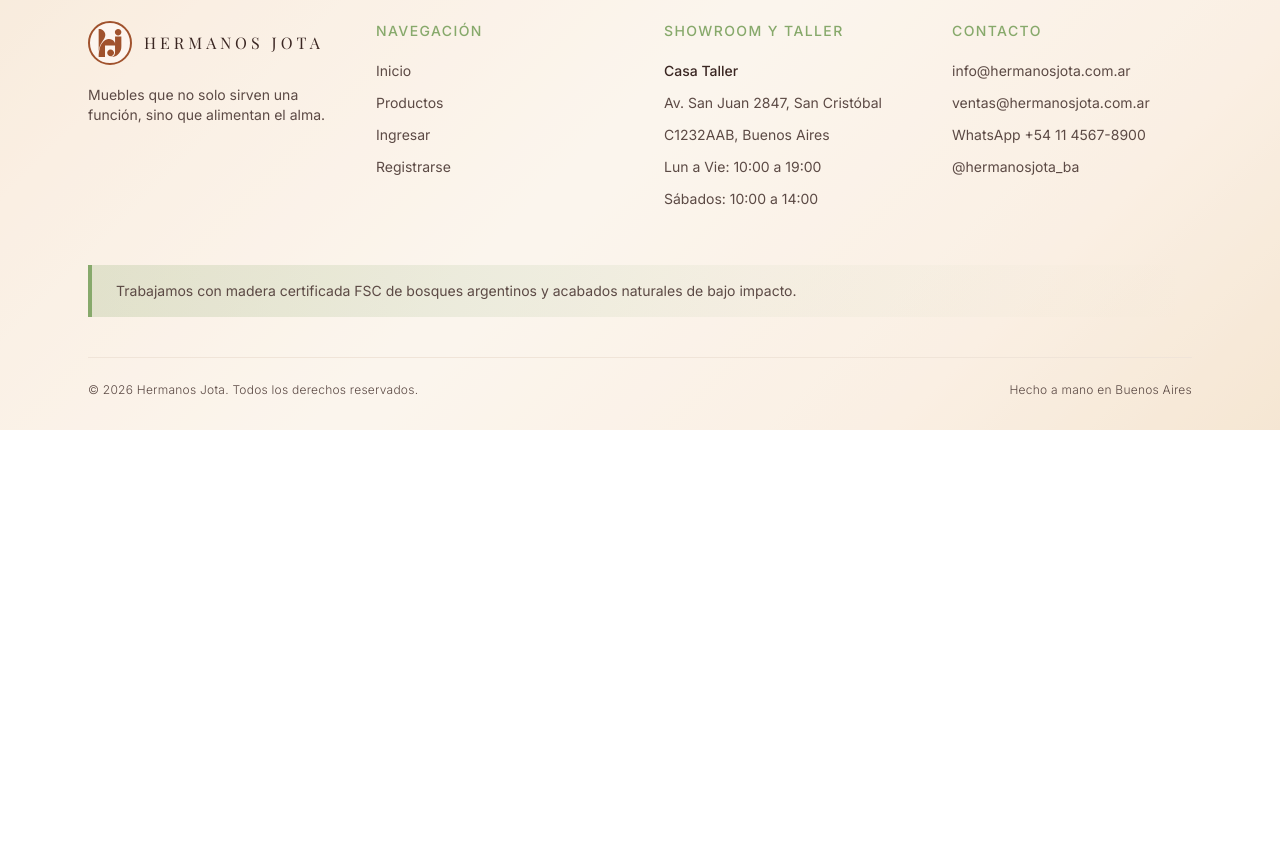
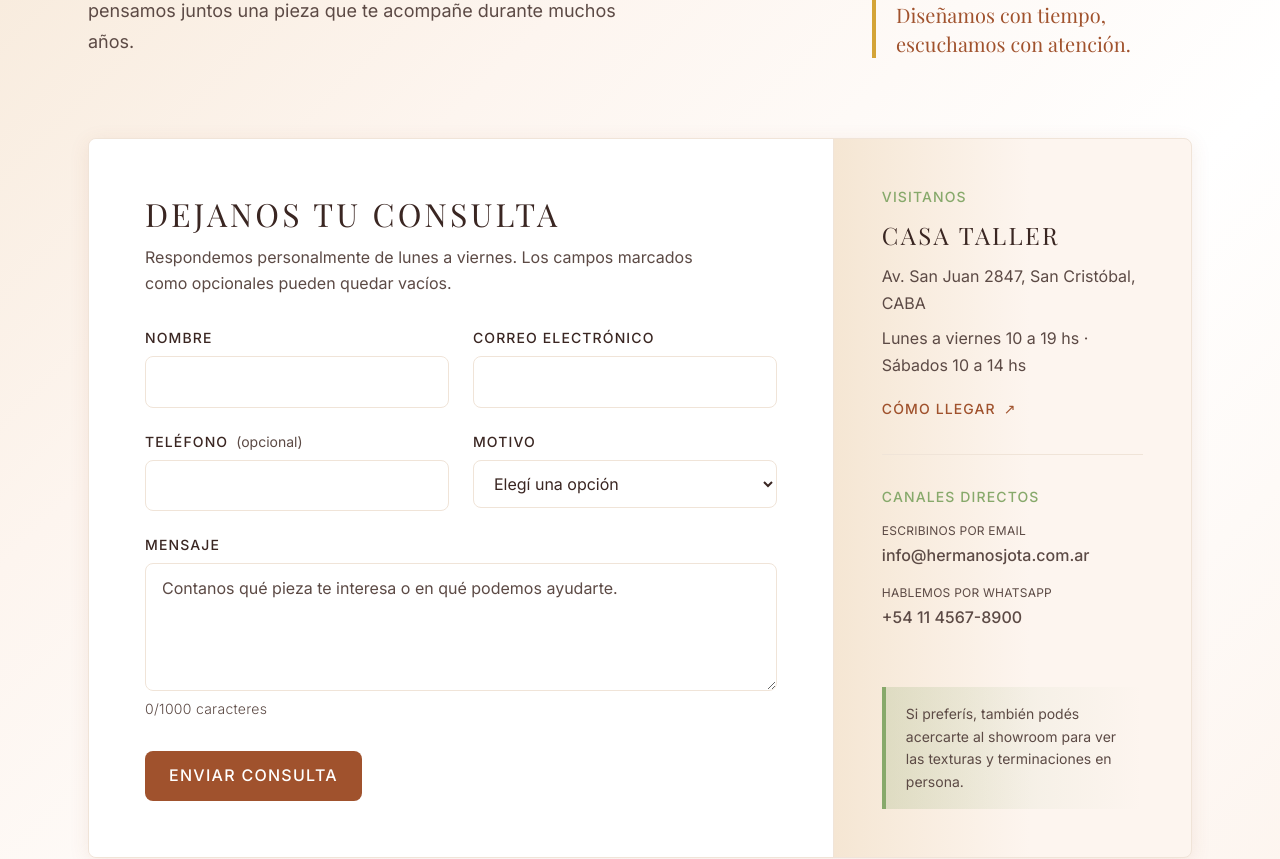
Before and after one commit to MunneLautaro/E-commerce-Muebleria-Hermanos-Jota, a React (Vite) app in the folder client/: page /contacto in a window 1280 px wide. Before the commit this address led to /. Shown: the part 380-1239 px from the top of the page. Before the commit the page ends 810 px from the top, so only its background shows below. Built offline with nearby package versions, Linux system fonts and the light colour scheme; the HTML template or start-up script is replaced by a standard one.

Commit message:
se refactorizan cambios realizados para que la rama dev siga siendo compatible con lo anterior

```diff
--- a/client/src/app/router.jsx
+++ b/client/src/app/router.jsx
@@ -3,6 +3,7 @@ import { Layout } from "../components/Layout/Layout"
 import HomePage from "../pages/Home"
 import ProductsPage from "../pages/products/Products"
 import ProductDetail from "../pages/products/ProductDetail"
+import ContactPage from "../pages/contact/ContactPage"
 
 export const AppRouter = () => {
   return (
@@ -12,7 +13,7 @@ export const AppRouter = () => {
 
         <Route path="/productos" element={<ProductsPage />} />
         <Route path="/productos/:id" element={<ProductDetail />} />
-
+        <Route path="/contacto" element={<ContactPage />} />
         <Route path="*" element={<Navigate to="/" replace />} />
       </Route>
     </Routes>
--- a/client/src/components/Footer/Footer.jsx
+++ b/client/src/components/Footer/Footer.jsx
@@ -33,6 +33,11 @@ export const Footer = () => {
               <li>
                 <Link to="/productos" className={s.link}>
                   Productos
+                </Link>
+              </li>
+              <li>
+                <Link to="/contacto" className={s.link}>
+                  Contacto
                 </Link>
               </li>
               <li>
--- a/client/src/components/Header/Header.jsx
+++ b/client/src/components/Header/Header.jsx
@@ -6,6 +6,7 @@ import logo from "../../assets/logo.svg"
 const navLinks = [
   { to: "/", label: "Inicio" },
   { to: "/productos", label: "Productos" },
+  { to: "/contacto", label: "Contacto" },
 ]
 
 export const Header = () => {
--- /dev/null
+++ b/client/src/datos/contacto.js
@@ -0,0 +1,15 @@
+export const datosContacto = {
+  marca: "Hermanos Jota",
+  showroom: "Av. San Juan 2847, San Cristóbal, CABA",
+  telefono: "+54 11 4567-8900",
+  email: "info@hermanosjota.com.ar",
+  horario: "Lunes a viernes 10 a 19 hs · Sábados 10 a 14 hs",
+}
+
+export const limitesConsulta = {
+  nombreMin: 2,
+  nombreMax: 80,
+  mensajeMin: 10,
+  mensajeMax: 1000,
+  telefonoMax: 30,
+}
--- /dev/null
+++ b/client/src/features/contacto/components/Form/ContactForm.jsx
@@ -0,0 +1,172 @@
+import { motivosConsulta, useContacto } from "../../hooks/useContacto"
+import { contactFormStyles as s } from "./ContactFormStyles"
+
+export const ContactForm = () => {
+  const {
+    valores,
+    errores,
+    enviando,
+    exito,
+    limites,
+    cambiarCampo,
+    validarCampo,
+    enviar,
+    reiniciar,
+  } = useContacto()
+
+  if (exito) {
+    return (
+      <div className={s.alertaExito} role="status">
+        <p className={s.tituloExito}>Consulta enviada</p>
+        <p className={s.textoExito}>
+          Recibimos tu mensaje. Te vamos a responder con calma y con datos
+          concretos, a la brevedad.
+        </p>
+        <button className={s.botonSecundario} type="button" onClick={reiniciar}>
+          Enviar otra consulta
+        </button>
+      </div>
+    )
+  }
+
+  return (
+    <form className={s.form} onSubmit={enviar} noValidate>
+      <div className={s.fila}>
+        <div className={s.campo}>
+          <label className={s.etiqueta} htmlFor="nombre">
+            Nombre
+          </label>
+          <input
+            id="nombre"
+            name="nombre"
+            type="text"
+            autoComplete="name"
+            maxLength={limites.nombreMax}
+            value={valores.nombre}
+            onChange={cambiarCampo}
+            onBlur={validarCampo}
+            className={s.control(Boolean(errores.nombre))}
+            aria-invalid={Boolean(errores.nombre)}
+            aria-describedby={errores.nombre ? "error-nombre" : undefined}
+          />
+          {errores.nombre ? (
+            <span id="error-nombre" className={s.errorCampo}>
+              {errores.nombre}
+            </span>
+          ) : null}
+        </div>
+
+        <div className={s.campo}>
+          <label className={s.etiqueta} htmlFor="email">
+            Correo electrónico
+          </label>
+          <input
+            id="email"
+            name="email"
+            type="email"
+            autoComplete="email"
+            value={valores.email}
+            onChange={cambiarCampo}
+            onBlur={validarCampo}
+            className={s.control(Boolean(errores.email))}
+            aria-invalid={Boolean(errores.email)}
+            aria-describedby={errores.email ? "error-email" : undefined}
+          />
+          {errores.email ? (
+            <span id="error-email" className={s.errorCampo}>
+              {errores.email}
+            </span>
+          ) : null}
+        </div>
+      </div>
+
+      <div className={s.fila}>
+        <div className={s.campo}>
+          <label className={s.etiqueta} htmlFor="telefono">
+            Teléfono
+            <span className={s.opcional}>(opcional)</span>
+          </label>
+          <input
+            id="telefono"
+            name="telefono"
+            type="tel"
+            autoComplete="tel"
+            maxLength={limites.telefonoMax}
+            value={valores.telefono}
+            onChange={cambiarCampo}
+            onBlur={validarCampo}
+            className={s.control(Boolean(errores.telefono))}
+            aria-invalid={Boolean(errores.telefono)}
+            aria-describedby={errores.telefono ? "error-telefono" : undefined}
+          />
+          {errores.telefono ? (
+            <span id="error-telefono" className={s.errorCampo}>
+              {errores.telefono}
+            </span>
+          ) : null}
+        </div>
+
+        <div className={s.campo}>
+          <label className={s.etiqueta} htmlFor="motivo">
+            Motivo
+          </label>
+          <select
+            id="motivo"
+            name="motivo"
+            value={valores.motivo}
+            onChange={cambiarCampo}
+            onBlur={validarCampo}
+            className={s.control(Boolean(errores.motivo))}
+            aria-invalid={Boolean(errores.motivo)}
+            aria-describedby={errores.motivo ? "error-motivo" : undefined}
+          >
+            <option value="">Elegí una opción</option>
+            {motivosConsulta.map((motivo) => (
+              <option key={motivo.valor} value={motivo.valor}>
+                {motivo.etiqueta}
+              </option>
+            ))}
+          </select>
+          {errores.motivo ? (
+            <span id="error-motivo" className={s.errorCampo}>
+              {errores.motivo}
+            </span>
+          ) : null}
+        </div>
+      </div>
+
+      <div className={s.campo}>
+        <label className={s.etiqueta} htmlFor="mensaje">
+          Mensaje
+        </label>
+        <textarea
+          id="mensaje"
+          name="mensaje"
+          value={valores.mensaje}
+          onChange={cambiarCampo}
+          onBlur={validarCampo}
+          maxLength={limites.mensajeMax}
+          className={s.textarea(Boolean(errores.mensaje))}
+          placeholder="Contanos qué pieza te interesa o en qué podemos ayudarte."
+          aria-invalid={Boolean(errores.mensaje)}
+          aria-describedby={errores.mensaje ? "error-mensaje" : "ayuda-mensaje"}
+        />
+        {errores.mensaje ? (
+          <span id="error-mensaje" className={s.errorCampo}>
+            {errores.mensaje}
+          </span>
+        ) : (
+          <span id="ayuda-mensaje" className={s.ayuda}>
+            {valores.mensaje.trim().length}/{limites.mensajeMax} caracteres
+          </span>
+        )}
+      </div>
+
+      <div className={s.acciones}>
+        <button className={s.boton} type="submit" disabled={enviando}>
+          {enviando ? "Enviando…" : "Enviar consulta"}
+        </button>
+      </div>
+    </form>
+  )
+}
--- /dev/null
+++ b/client/src/features/contacto/components/Form/ContactFormStyles.jsx
@@ -0,0 +1,24 @@
+const controlBase =
+  "w-full rounded-marca border bg-white px-4 py-3 text-ink font-body font-normal normal-case tracking-normal leading-[1.6] placeholder:text-ink-soft transition-colors"
+
+export const contactFormStyles = {
+  form: "flex flex-col gap-6",
+  fila: "grid gap-6 md:grid-cols-2",
+  campo: "flex flex-col gap-2",
+  etiqueta: "font-medium uppercase tracking-cta text-sm text-ink",
+  opcional: "ml-2 font-normal normal-case tracking-normal text-ink-soft",
+  control: (invalido) =>
+    `${controlBase} ${invalido ? "border-error" : "border-linea"}`,
+  textarea: (invalido) =>
+    `${controlBase} min-h-32 resize-y ${invalido ? "border-error" : "border-linea"}`,
+  errorCampo: "font-light text-sm tracking-caption text-error",
+  ayuda: "font-light text-sm tracking-caption text-ink-soft",
+  alertaExito: "flex flex-col gap-4 border-l-4 border-siena bg-panel-salvia p-8",
+  tituloExito: "font-display uppercase tracking-title text-siena text-xl",
+  textoExito: "text-ink leading-[1.6]",
+  acciones: "pt-2",
+  boton:
+    "bg-siena text-white px-6 py-3 rounded-marca font-medium uppercase tracking-cta hover:bg-ink transition-colors disabled:cursor-not-allowed disabled:opacity-60",
+  botonSecundario:
+    "border border-siena text-siena px-6 py-3 rounded-marca font-medium uppercase tracking-cta hover:bg-alabastro transition-colors w-fit",
+}
--- /dev/null
+++ b/client/src/features/contacto/hooks/useContacto.jsx
@@ -0,0 +1,113 @@
+import { useState } from "react"
+import { limitesConsulta } from "../../../datos/contacto"
+
+const valoresIniciales = {
+  nombre: "",
+  email: "",
+  telefono: "",
+  motivo: "",
+  mensaje: "",
+}
+
+const emailValido = /^[^\s@]+@[^\s@]+\.[^\s@]+$/
+
+export const motivosConsulta = [
+  { valor: "pieza", etiqueta: "Una pieza de la colección" },
+  { valor: "showroom", etiqueta: "Visita al showroom" },
+  { valor: "general", etiqueta: "Consulta general" },
+]
+
+const validarCampos = (valores) => {
+  const errores = {}
+  const nombre = valores.nombre.trim()
+  const email = valores.email.trim()
+  const telefono = valores.telefono.trim()
+  const motivo = valores.motivo.trim()
+  const mensaje = valores.mensaje.trim()
+
+  if (nombre.length < limitesConsulta.nombreMin) {
+    errores.nombre = "Ingresá tu nombre."
+  } else if (nombre.length > limitesConsulta.nombreMax) {
+    errores.nombre = "El nombre es demasiado largo."
+  }
+
+  if (!email) {
+    errores.email = "Ingresá tu correo electrónico."
+  } else if (!emailValido.test(email)) {
+    errores.email = "Revisá el correo: no parece válido."
+  }
+
+  if (telefono && telefono.length > limitesConsulta.telefonoMax) {
+    errores.telefono = "El teléfono es demasiado largo."
+  }
+
+  if (!motivo) {
+    errores.motivo = "Elegí el motivo de tu consulta."
+  }
+
+  if (mensaje.length < limitesConsulta.mensajeMin) {
+    errores.mensaje = "Contanos un poco más en tu mensaje."
+  } else if (mensaje.length > limitesConsulta.mensajeMax) {
+    errores.mensaje = "El mensaje supera el límite de caracteres."
+  }
+
+  return errores
+}
+
+export const useContacto = () => {
+  const [valores, setValores] = useState(valoresIniciales)
+  const [errores, setErrores] = useState({})
+  const [enviando, setEnviando] = useState(false)
+  const [exito, setExito] = useState(false)
+
+  const cambiarCampo = (evento) => {
+    const { name, value } = evento.target
+    setValores((previos) => ({ ...previos, [name]: value }))
+    setErrores((previos) => ({ ...previos, [name]: undefined }))
+  }
+
+  const validarCampo = (evento) => {
+    const { name } = evento.target
+    const erroresCampo = validarCampos(valores)
+    setErrores((previos) => ({ ...previos, [name]: erroresCampo[name] }))
+  }
+
+  const enviar = async (evento) => {
+    evento.preventDefault()
+
+    const erroresLocales = validarCampos(valores)
+    if (Object.keys(erroresLocales).length > 0) {
+      setErrores(erroresLocales)
+      return
+    }
+
+    setEnviando(true)
+
+    await new Promise((resolver) => {
+      window.setTimeout(resolver, 700)
+    })
+
+    setValores(valoresIniciales)
+    setErrores({})
+    setEnviando(false)
+    setExito(true)
+  }
+
+  const reiniciar = () => {
+    setExito(false)
+    setErrores({})
+    setValores(valoresIniciales)
+  }
+
+  return {
+    valores,
+    errores,
+    enviando,
+    exito,
+    limites: limitesConsulta,
+    cambiarCampo,
+    validarCampo,
+    enviar,
+    reiniciar,
+  }
+}
--- a/client/src/features/exampleFeature/exampleComponents/exampleFeatureComponent.jsx
+++ /dev/null
@@ -1 +0,0 @@
-//Aca van los componentes de la feature, como botones, inputs, etc. que son especificos de la feature y no se reutilizan en otras features.
--- a/client/src/features/exampleFeature/exampleHooks/exampleFeatureHook.jsx
+++ /dev/null
@@ -1 +0,0 @@
-//ACA VAN LOS HOOKS ESPECIFICOS DE LA FEATURE, COMO useForm, useFetch, ETC. QUE SON ESPECIFICOS DE LA FEATURE Y NO SE REUTILIZAN EN OTRAS FEATURES.
--- a/client/src/features/exampleFeature/exampleService/exampleFeatureService.jsx
+++ /dev/null
@@ -1 +0,0 @@
-//ACA VAN LOS LLAMADOS A LA API, COMO GET, POST, PUT, DELETE, ETC. QUE SON ESPECIFICOS DE LA FEATURE Y NO SE REUTILIZAN EN OTRAS FEATURES.
--- /dev/null
+++ b/client/src/pages/contact/ContactPage.jsx
@@ -0,0 +1,106 @@
+import { ContactForm } from "../../features/contacto/components/Form/ContactForm"
+import { datosContacto } from "../../datos/contacto"
+
+const contactLinks = [
+  {
+    label: "Escribinos por email",
+    value: datosContacto.email,
+    href: `mailto:${datosContacto.email}`,
+  },
+  {
+    label: "Hablemos por WhatsApp",
+    value: datosContacto.telefono,
+    href: "https://wa.me/541145678900",
+  },
+]
+
+export default function ContactPage() {
+  return (
+    <div className="space-y-16 py-4 md:space-y-20 md:py-8">
+      <header className="grid gap-8 md:grid-cols-[1fr_auto] md:items-end">
+        <div className="max-w-2xl space-y-5">
+          <p className="font-medium text-sm uppercase tracking-cta text-salvia">
+            Estamos para ayudarte
+          </p>
+          <h1>Hablemos de tu próximo mueble</h1>
+          <p className="max-w-xl text-lg leading-[1.7] text-ink-soft">
+            Cada espacio tiene una historia. Contanos qué estás imaginando y
+            pensamos juntos una pieza que te acompañe durante muchos años.
+          </p>
+        </div>
+        <p className="max-w-xs border-l-4 border-oro pl-5 font-display text-xl italic leading-[1.45] text-siena">
+          Diseñamos con tiempo, escuchamos con atención.
+        </p>
+      </header>
+
+      <section
+        className="grid overflow-hidden rounded-marca border border-linea bg-crema shadow-marca lg:grid-cols-[minmax(0,1.35fr)_minmax(18rem,0.65fr)]"
+        aria-label="Formulario y datos de contacto"
+      >
+        <div className="bg-white p-6 sm:p-10 lg:p-14">
+          <div className="mb-8 space-y-3">
+            <h2>Dejanos tu consulta</h2>
+            <p className="max-w-xl text-ink-soft">
+              Respondemos personalmente de lunes a viernes. Los campos
+              marcados como opcionales pueden quedar vacíos.
+            </p>
+          </div>
+          <ContactForm />
+        </div>
+
+        <aside className="flex flex-col justify-between gap-10 border-t border-linea bg-panel-marca p-6 sm:p-10 lg:border-l lg:border-t-0 lg:p-12">
+          <div className="space-y-8">
+            <div className="space-y-3">
+              <p className="font-medium text-sm uppercase tracking-cta text-salvia">
+                Visitanos
+              </p>
+              <h2 className="text-2xl">Casa Taller</h2>
+              <address className="not-italic leading-[1.7] text-ink-soft">
+                <p>{datosContacto.showroom}</p>
+                <p className="mt-2">{datosContacto.horario}</p>
+              </address>
+              <a
+                className="inline-flex pt-2 font-medium text-sm uppercase tracking-cta text-siena hover:text-ink"
+                href="https://www.google.com/maps/search/?api=1&query=Av.+San+Juan+2847,+CABA"
+                target="_blank"
+                rel="noreferrer"
+              >
+                Cómo llegar <span aria-hidden="true" className="ml-2">↗</span>
+              </a>
+            </div>
+
+            <div className="h-px bg-linea" aria-hidden="true" />
+
+            <div className="space-y-4">
+              <p className="font-medium text-sm uppercase tracking-cta text-salvia">
+                Canales directos
+              </p>
+              <ul className="space-y-4">
+                {contactLinks.map(({ label, value, href }) => (
+                  <li key={href}>
+                    <a
+                      className="group flex flex-col gap-1 text-ink-soft transition-colors hover:text-siena"
+                      href={href}
+                      target={href.startsWith("http") ? "_blank" : undefined}
+                      rel={href.startsWith("http") ? "noreferrer" : undefined}
+                    >
+                      <span className="text-xs uppercase tracking-caption text-ink-soft">
+                        {label}
+                      </span>
+                      <span className="font-medium">{value}</span>
+                    </a>
+                  </li>
+                ))}
+              </ul>
+            </div>
+          </div>
+
+          <p className="border-l-4 border-salvia bg-panel-salvia px-5 py-4 text-sm leading-[1.6] text-ink-soft">
+            Si preferís, también podés acercarte al showroom para ver las
+            texturas y terminaciones en persona.
+          </p>
+        </aside>
+      </section>
+    </div>
+  )
+}
```
Also changed, not shown: client/src/pages/products/Products.jsx (+0 -13 lines), 1 other file (tests, documents, lock files or other folders).
